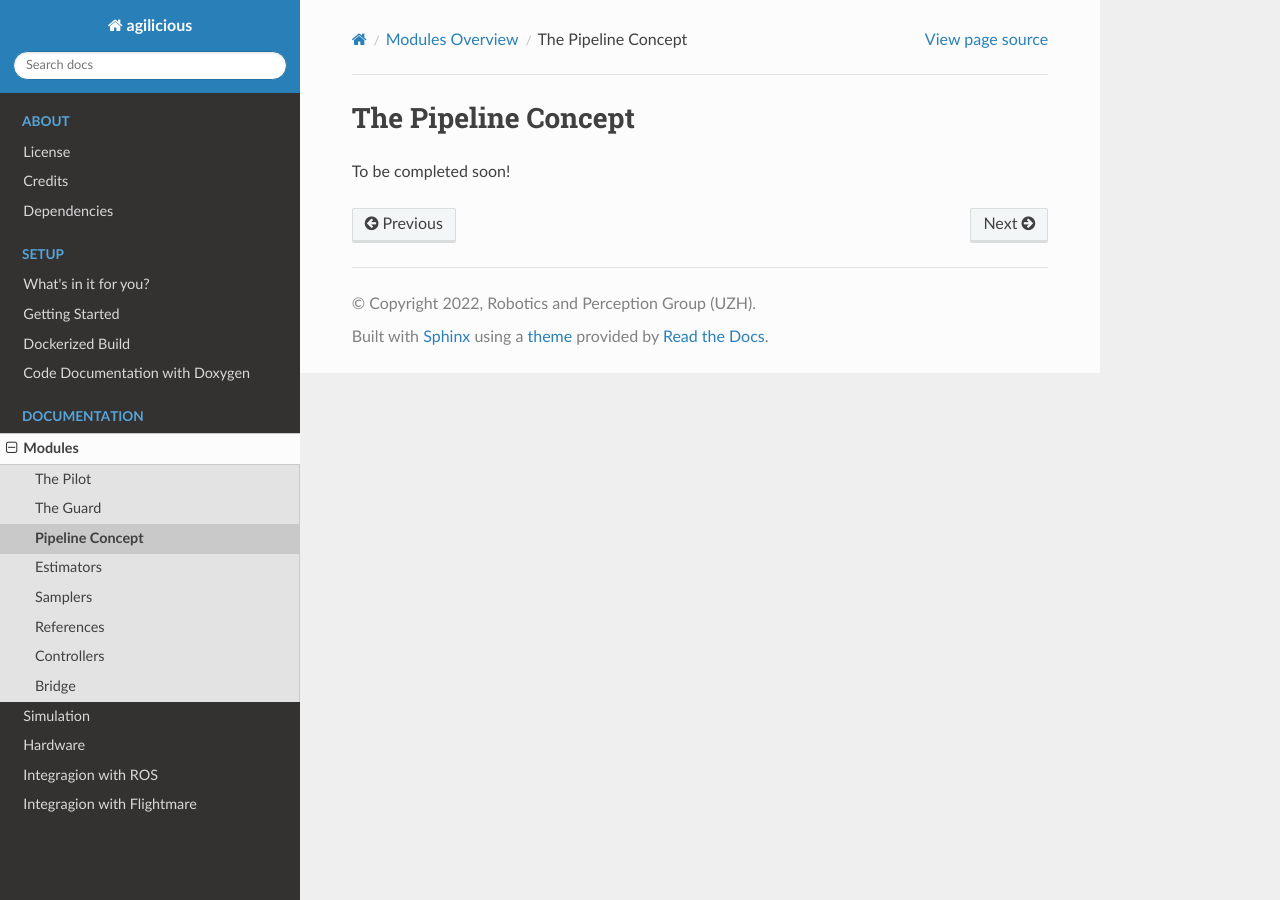
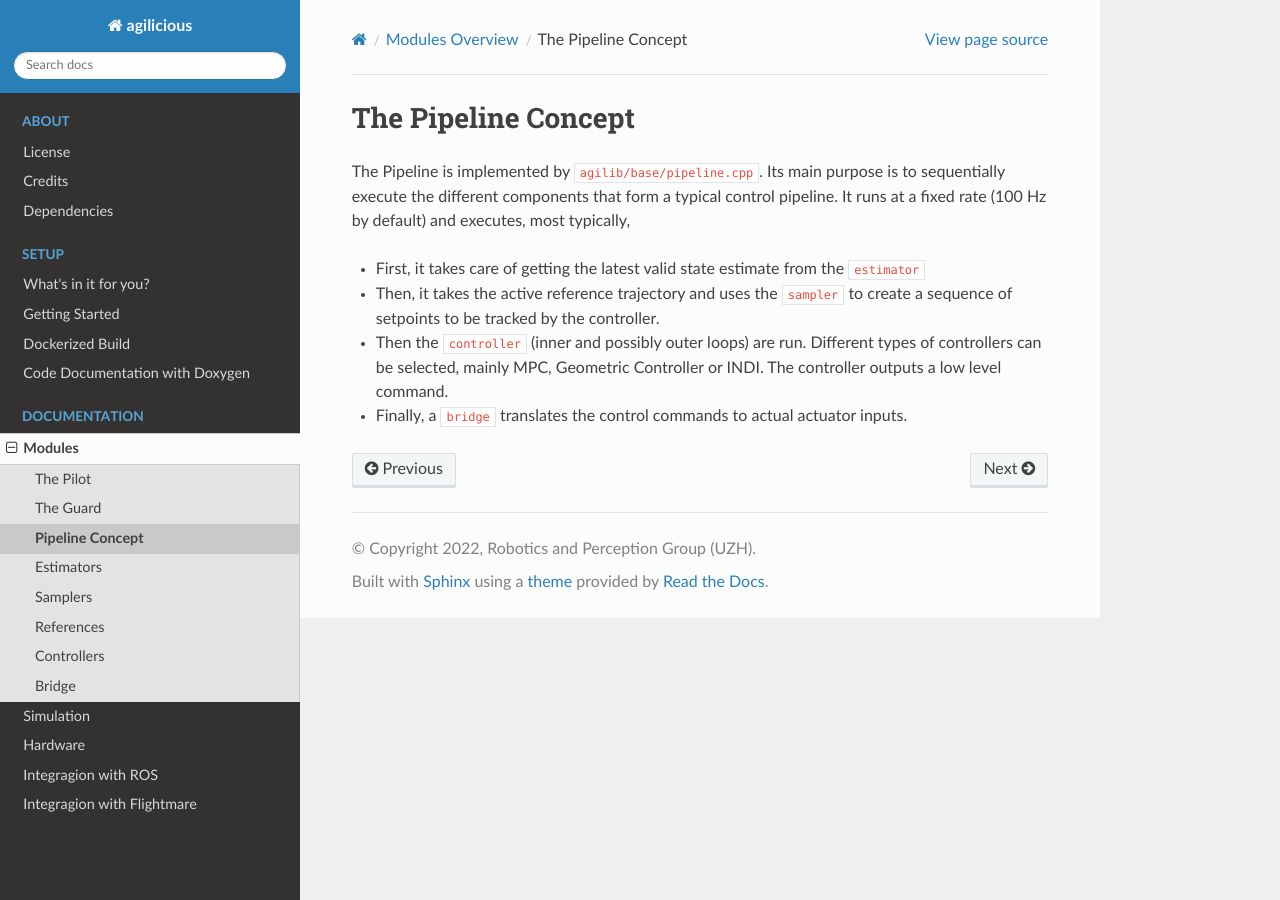
Before and after one commit to uzh-rpg/agilicious, a Sphinx documentation site: the page built from docs/modules/pipeline.rst, in a window 1280 px wide. Built offline with Sphinx 7.4.7 and the Read the Docs theme 2.0.0, drawn with Linux system fonts in a browser that asks for light colours.

Commit message:
Added pipeline

```diff
--- a/docs/modules/guard.rst
+++ b/docs/modules/guard.rst
@@ -3,4 +3,4 @@ The Guard
 #########
 
 The guard is an :code:`agilib` module implemented in :code:`agilib/src/guard/`.
-The purpose of the guard is to keep the drone safe when things go wrong. It does so by running a completely separate pipeline, with separate sampler, estimator and controller running in parallel to the main pipeline. If something happens (for example, the drone goes out of control and flies out of a pre-defined 3D volume), the guard triggers automatically and brings the drone back to safety. The guard can also be triggered manually, if the user observes undefined/dangerous behaviour.
+The purpose of the guard is to keep the drone safe when things go wrong. It does so by running a completely separate pipeline, with separate sampler, estimator and controller running in parallel to the main pipeline. If something happens (for example, the controller crashes, the main estimator diverges, and the drone flies out of a pre-defined 3D volume), the guard triggers automatically and brings the drone back to safety. The guard can also be triggered manually, if the user observes undefined/dangerous behaviour.
--- a/docs/modules/pipeline.rst
+++ b/docs/modules/pipeline.rst
@@ -2,4 +2,10 @@
 The Pipeline Concept
 ####################
 
-To be completed soon!
+The Pipeline is implemented by :code:`agilib/base/pipeline.cpp`.
+Its main purpose is to sequentially execute the different components that form a typical control pipeline. It runs at a fixed rate (100 Hz by default) and executes, most typically,
+
+- First, it takes care of getting the latest valid state estimate from the :code:`estimator`
+- Then, it takes the active reference trajectory and uses the :code:`sampler` to create a sequence of setpoints to be tracked by the controller.
+- Then the :code:`controller` (inner and possibly outer loops) are run. Different types of controllers can be selected, mainly MPC, Geometric Controller or INDI. The controller outputs a low level command.
+- Finally, a :code:`bridge` translates the control commands to actual actuator inputs.
```
